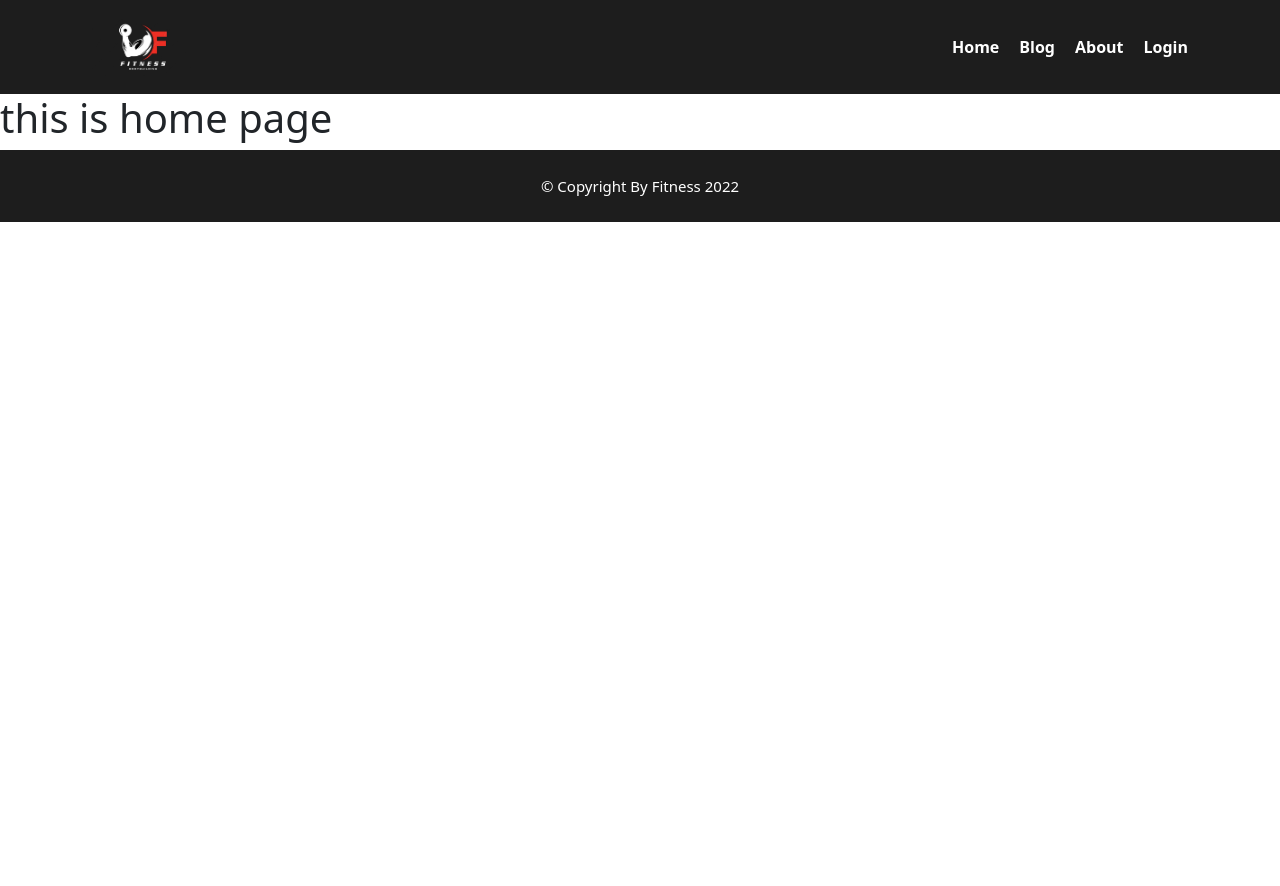
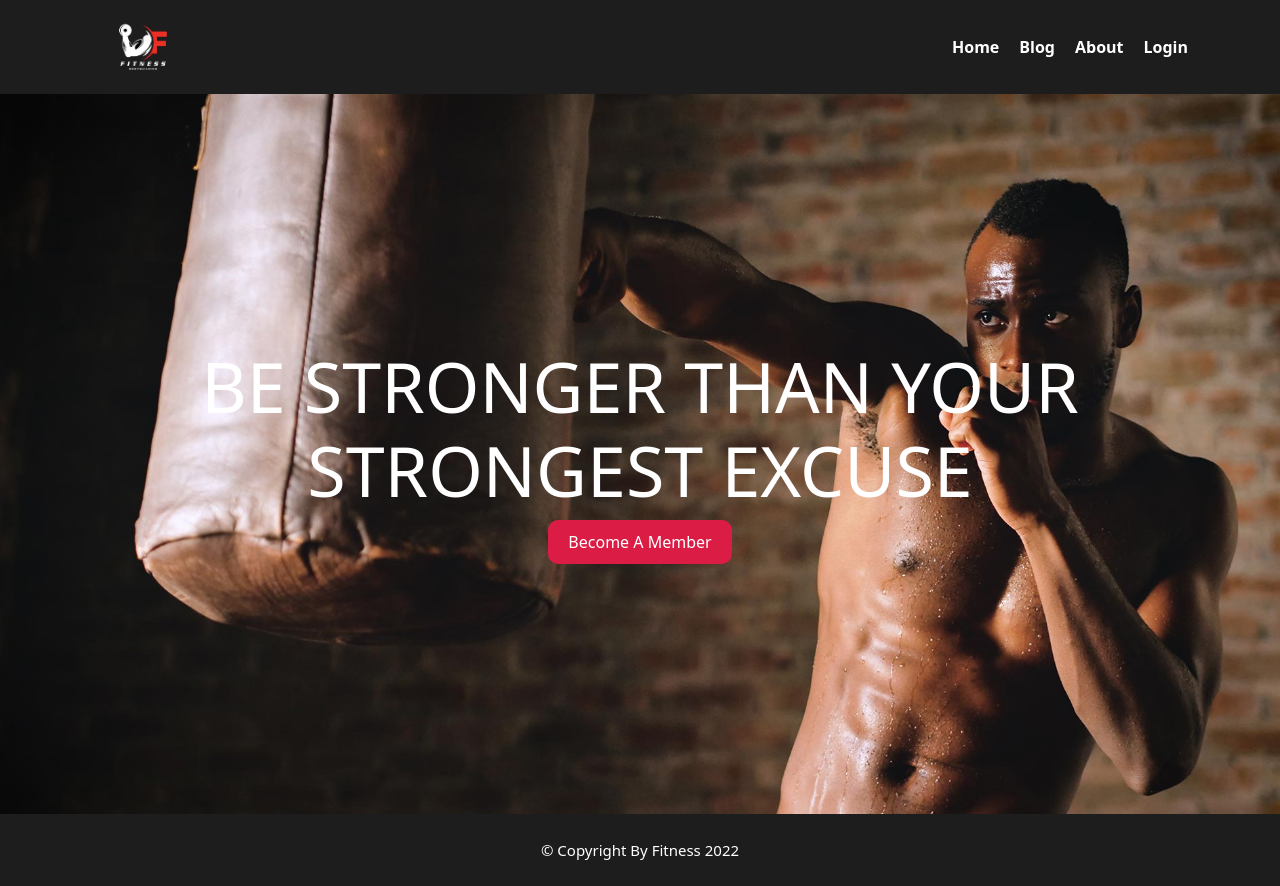
Before and after one commit to sumonbarai/fitness, a React (Create React App) app: page / in a window 1280 px wide. Before the commit the page ends 800 px from the top, so only its background shows below. Built offline with nearby package versions, Linux system fonts and the light colour scheme.

Commit message:
banner area added

```diff
--- a/src/App.css
+++ b/src/App.css
@@ -1,38 +1,17 @@
-.App {
+/* common css */
+.custom-btn {
+  border: none;
   text-align: center;
+  display: block;
+  margin: 0 auto;
+  padding: 10px 20px;
+  border-radius: 10px;
+  background-color: #db1d45;
+  color: #fff;
+  text-transform: capitalize;
+  transition: all 0.5s ease-in-out;
 }
-
-.App-logo {
-  height: 40vmin;
-  pointer-events: none;
+.custom-btn:hover {
+  background-color: #191818;
+  color: #fff;
 }
-
-@media (prefers-reduced-motion: no-preference) {
-  .App-logo {
-    animation: App-logo-spin infinite 20s linear;
-  }
-}
-
-.App-header {
-  background-color: #282c34;
-  min-height: 100vh;
-  display: flex;
-  flex-direction: column;
-  align-items: center;
-  justify-content: center;
-  font-size: calc(10px + 2vmin);
-  color: white;
-}
-
-.App-link {
-  color: #61dafb;
-}
-
-@keyframes App-logo-spin {
-  from {
-    transform: rotate(0deg);
-  }
-  to {
-    transform: rotate(360deg);
-  }
-}
--- a/src/App.js
+++ b/src/App.js
@@ -2,7 +2,7 @@ import { Route, Routes } from "react-router-dom";
 import "./App.css";
 import About from "./pages/About/About";
 import Blog from "./pages/Blog/Blog";
-import Home from "./pages/Home/Home";
+import Home from "./pages/Home/Home/Home";
 import Login from "./pages/Login/Login";
 import Footer from "./pages/Shared/Footer/Footer";
 import Header from "./pages/Shared/Header/Header";
--- /dev/null
+++ b/src/pages/Home/Banner/Banner.css
@@ -0,0 +1,17 @@
+.banner-area {
+  width: 100%;
+  height: 90vh;
+  display: flex;
+  justify-content: center;
+  align-items: center;
+  background-image: url("../../../image/banner.jpg");
+  background-repeat: no-repeat;
+  background-position: center;
+  background-size: cover;
+  color: #fff;
+}
+.banner-area h1 {
+  font-size: 70px;
+  text-align: center;
+  text-transform: uppercase;
+}
--- /dev/null
+++ b/src/pages/Home/Banner/Banner.js
@@ -0,0 +1,19 @@
+import React from "react";
+import "./Banner.css";
+
+const Banner = () => {
+  return (
+    <div className="banner-area">
+      <div className="container">
+        <h1>
+          BE STRONGER THAN YOUR <br /> STRONGEST EXCUSE{" "}
+        </h1>
+        <button className="custom-btn" type="button">
+          Become a member
+        </button>
+      </div>
+    </div>
+  );
+};
+
+export default Banner;
--- a/src/pages/Home/Home.js
+++ b/src/pages/Home/Home/Home.js
@@ -1,9 +1,10 @@
 import React from "react";
+import Banner from "../Banner/Banner";
 
 const Home = () => {
   return (
     <div>
-      <h1>this is home page</h1>
+      <Banner></Banner>
     </div>
   );
 };
--- a/src/pages/Shared/Header/Header.css
+++ b/src/pages/Shared/Header/Header.css
@@ -1,5 +1,7 @@
 .header-area {
   background-color: #1d1d1d;
+  position: sticky;
+  top: 0;
 }
 .header-area .custom-logo {
   width: 100px;
```
Also changed, not shown: src/pages/Home/Home/Home.css (added).
